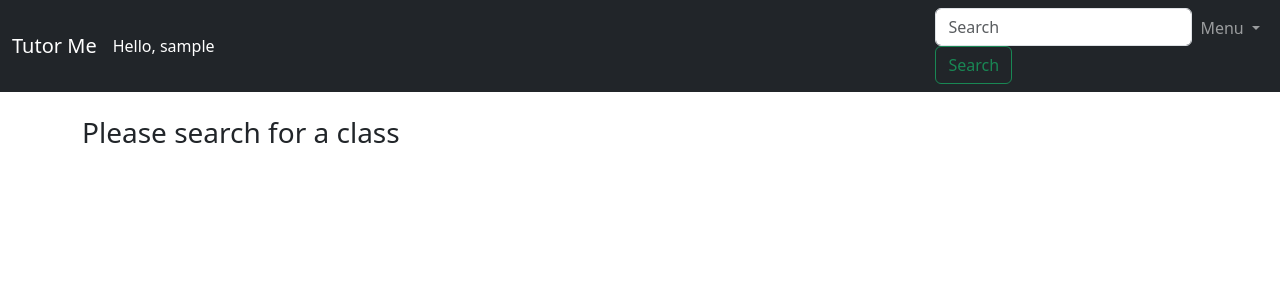
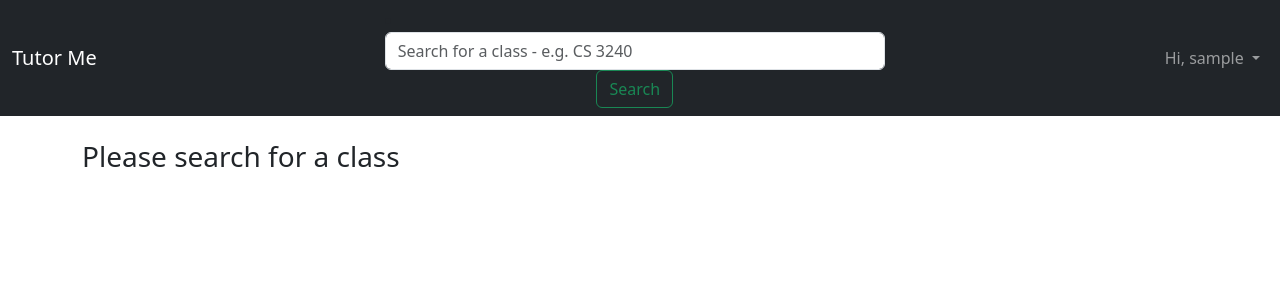
Before and after one commit to danish233/TutorMe-App, a Django app: page /accounts/google/tutor/ in a window 1280 px wide. Shown: the top 300 px of the page. Run offline with Django 4.2, Linux system fonts and the light colour scheme; the visitor is signed in with stand-in values (Sample User, id 1); some libraries are stand-ins or nearby versions.

Commit message:
Improved UI of tutor home page

```diff
--- a/templates/tutor.html
+++ b/templates/tutor.html
@@ -1,5 +1,9 @@
 {% load bootstrap5 %}
 {% bootstrap_messages %}
+<style>
+  input.form-control { width: 500px!important; }
+</style>
+
 <!DOCTYPE html>
 <html>
   <head>
@@ -7,25 +11,25 @@
     {% bootstrap_css %}
   </head>
   <body>
-<nav class="navbar navbar-expand-lg navbar-dark bg-dark">
+    <nav class="navbar navbar-expand-lg navbar-dark bg-dark">
       <div class="container-fluid">
         <a class="navbar-brand" href="#">Tutor Me</a>
         <button class="navbar-toggler" type="button" data-bs-toggle="collapse" data-bs-target="#navbarNav" aria-controls="navbarNav" aria-expanded="false" aria-label="Toggle navigation">
           <span class="navbar-toggler-icon"></span>
         </button>
         <div class="collapse navbar-collapse justify-content-between" id="navbarNav">
-          <span class="navbar-text text-white">Hello, {{ request.user.username }}</span>
+          <span class="navbar-text text-white"></span>
+              <li class="nav-item">
+                <form class="form-inline my-2 my-lg-0" align="center" action="{% url 'tutor_dashboard' %}" method="get">
+                  <input class="form-control mr-sm-3" type="search" name="q" placeholder="Search for a class - e.g. CS 3240" aria-label="Search">
+                  <button class="btn btn-outline-success my-2 my-sm-0" type="submit">Search</button>
+                </form>
+              </li>
           <ul class="navbar-nav">
-            <li class="nav-item">
-              <form class="form-inline my-2 my-lg-0" action="{% url 'tutor_dashboard' %}" method="get">
-                <input class="form-control mr-sm-2" type="search" name="q" placeholder="Search" aria-label="Search">
-                <button class="btn btn-outline-success my-2 my-sm-0" type="submit">Search</button>
-              </form>
-            </li>
             <!-- Add dropdown menu with Home and Logout buttons -->
             <li class="nav-item dropdown">
               <a class="nav-link dropdown-toggle" href="#" id="navbarDropdown" role="button" data-bs-toggle="dropdown" aria-expanded="false">
-                Menu
+                Hi, {{ request.user.username }}
               </a>
               <ul class="dropdown-menu" aria-labelledby="navbarDropdown">
                 <li><a class="dropdown-item" href="{% url 'tutor_home' %}">Home</a></li>
```
Also changed, not shown: 1 other file.
